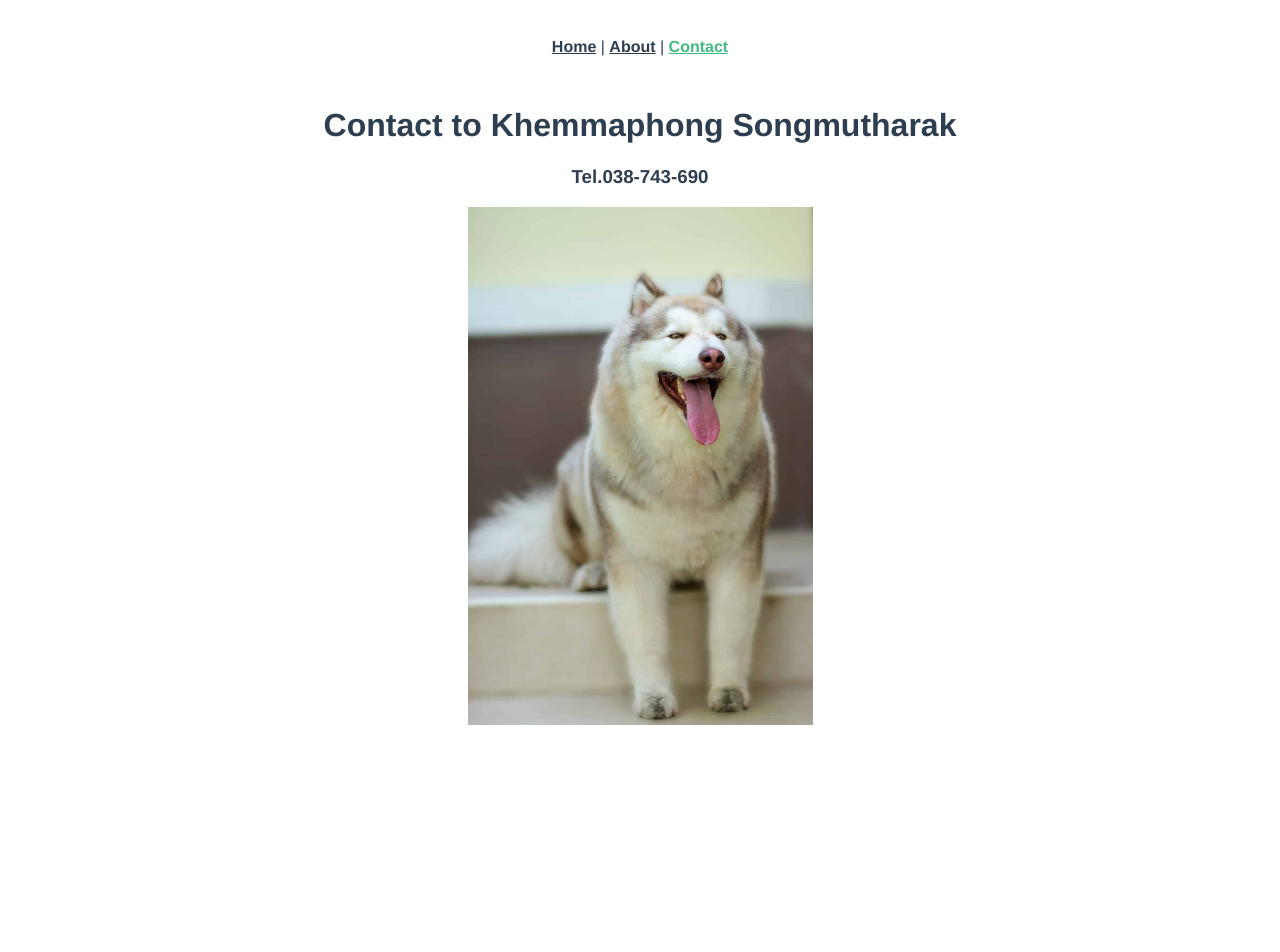
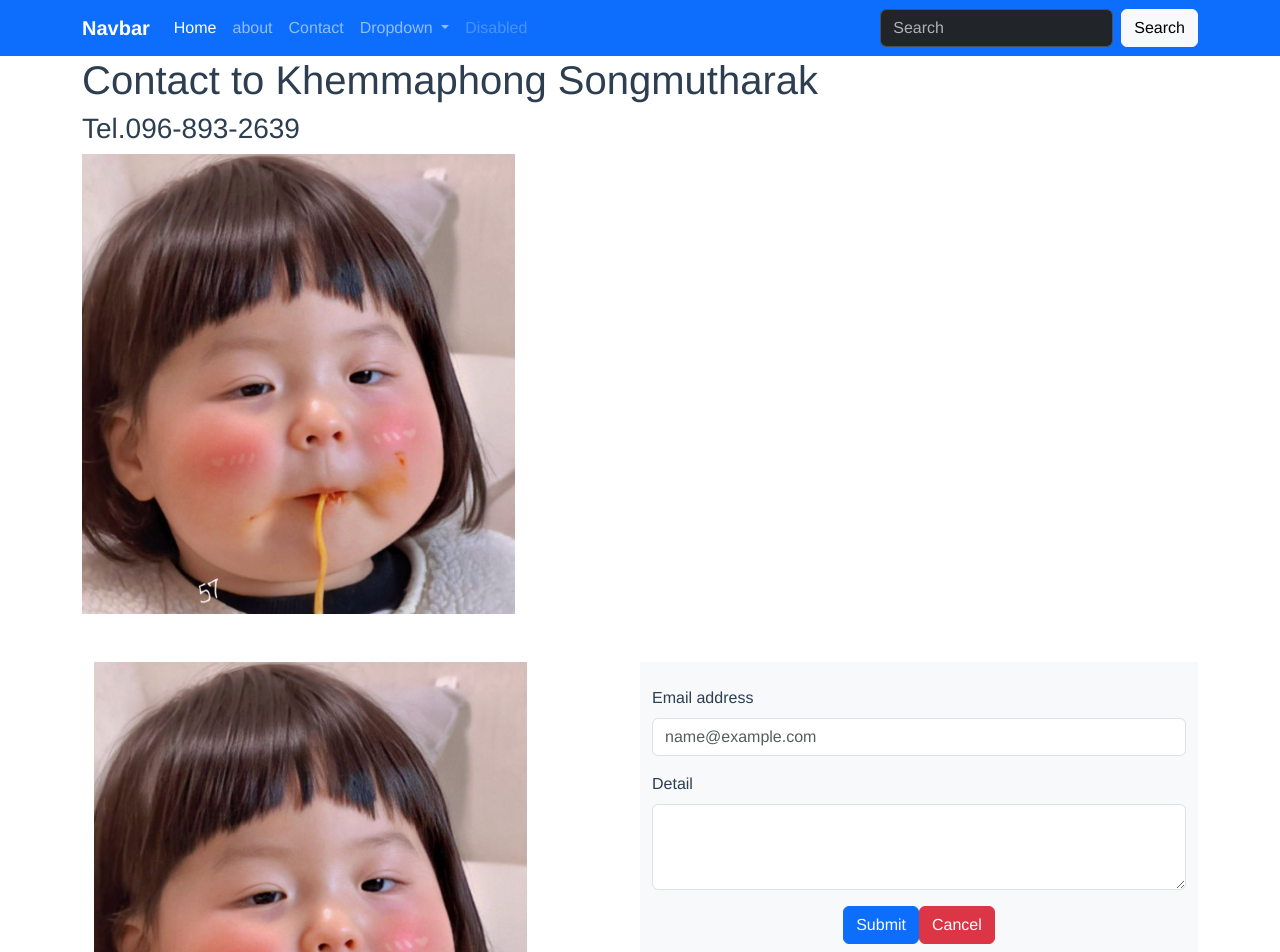
Before and after one commit to jackyou456123-beep/App-vue01, a Vue app: page /contact in a window 1280 px wide. Shown: the top 952 px of the page. Before the commit the page ends 800 px from the top, so only its background shows below. Built offline with nearby package versions, Linux system fonts and the light colour scheme.

Commit message:
update v1

```diff
--- a/package.json
+++ b/package.json
@@ -7,6 +7,7 @@
     "build": "vue-cli-service build"
   },
   "dependencies": {
+    "bootstrap": "^5.3.8",
     "core-js": "^3.8.3",
     "vue": "^3.2.13",
     "vue-router": "^4.0.3",
--- a/src/App.vue
+++ b/src/App.vue
@@ -1,14 +1,57 @@
 <template>
+  <div >
+    <!--
   <nav>
     <router-link to="/">Home</router-link> |
     <router-link to="/about">About</router-link> |
     <router-link to="/contact">Contact</router-link>
 
+  </nav>
+  -->
 
-
-  </nav>
+  <nav class="navbar navbar-expand-lg bg-primary" data-bs-theme="dark" >
+  <div class="container">
+    <a class="navbar-brand" href="/">Navbar</a>
+    <button class="navbar-toggler" type="button" data-bs-toggle="collapse" data-bs-target="#navbarSupportedContent" aria-controls="navbarSupportedContent" aria-expanded="false" aria-label="Toggle navigation">
+      <span class="navbar-toggler-icon"></span>
+    </button>
+    <div class="collapse navbar-collapse" id="navbarSupportedContent">
+      <ul class="navbar-nav me-auto mb-2 mb-lg-0">
+        <li class="nav-item">
+          <a class="nav-link active" aria-current="page" href="/">Home</a>
+        </li>
+        <li class="nav-item">
+          <a class="nav-link" href="/about">about</a>
+        </li>
+        <li class="nav-item">
+          <a class="nav-link" href="/contact">Contact</a>
+        </li>
+        <li class="nav-item dropdown">
+          <a class="nav-link dropdown-toggle" href="#" role="button" data-bs-toggle="Contact" aria-expanded="false">
+            Dropdown
+          </a>
+          <ul class="dropdown-menu">
+            <li><a class="dropdown-item" href="#">Action</a></li>
+            <li><a class="dropdown-item" href="#">Another action</a></li>
+            <li><hr class="dropdown-divider"></li>
+            <li><a class="dropdown-item" href="#">Something else here</a></li>
+          </ul>
+        </li>
+        <li class="nav-item">
+          <a class="nav-link disabled" aria-disabled="true">Disabled</a>
+        </li>
+      </ul>
+      <form class="d-flex" role="search">
+        <input class="form-control me-2" type="search" placeholder="Search" aria-label="Search"/>
+        <button class="btn btn-light" type="submit">Search</button>
+      </form>
+    </div>
+  </div>
+</nav>
 
   <router-view/>
+
+</div>
 </template>
 
 <style>
@@ -16,7 +59,7 @@
   font-family: Avenir, Helvetica, Arial, sans-serif;
   -webkit-font-smoothing: antialiased;
   -moz-osx-font-smoothing: grayscale;
-  text-align: center;
+
   color: #2c3e50;
 }
 
--- a/src/main.js
+++ b/src/main.js
@@ -2,5 +2,6 @@
 import App from './App.vue'
 import router from './router'
 import store from './store'
-
+import "bootstrap/dist/css/bootstrap.css" ;  // bootstrap 5 css
+import "bootstrap/dist/js/bootstrap.bundle.js" ;  // bootstrap 5 css
 createApp(App).use(store).use(router).mount('#app')
--- a/src/views/AboutView.vue
+++ b/src/views/AboutView.vue
@@ -1,5 +1,7 @@
 <template>
-  <div class="about">
+  <div class="container">
     <h1>This is an about page</h1>
+    <h1>Khemmaphong Songmutharak</h1>
+
   </div>
 </template>
--- a/src/views/Contact.vue
+++ b/src/views/Contact.vue
@@ -1,7 +1,36 @@
 <template >
-    <div>
+    <div class="container">
          <h1>Contact to Khemmaphong Songmutharak</h1>
-         <h3>Tel.038-743-690</h3>
-         <img alt="Vue logo" src="../assets/2.png">
-    </div>
+         <h3>Tel.096-893-2639</h3>
+         <img alt="Vue logo" src="../assets/1.png">
+<br><br><br>
+
+
+<div class="container">
+    <div class="row">
+    <!-- 1 -->
+    <div class="col-sm-6">
+         <img alt="Vue logo"  src="../assets/1.png">
+      </div>
+    <!-- 2 -->
+    <div class="col-sm-6 bg-body-tertiary">
+    <div class="mb-3 mt-4">
+  <label for="exampleFormControlInput1" class="form-label">Email address</label>
+  <input type="email" class="form-control" id="exampleFormControlInput1" placeholder="name@example.com">
+</div>
+<div class="mb-3">
+  <label for="exampleFormControlTextarea1" class="form-label">Detail</label>
+  <textarea class="form-control" id="exampleFormControlTextarea1" rows="3"></textarea>
+</div>
+ <div class="mb-3 text-center">
+  <button type="button" class="btn btn-primary">Submit</button>
+  <button type="button" class="btn btn-danger">Cancel</button>
+
+  </div>
+
+</div>
+  </div>
+
+</div>
+</div>
 </template>
--- a/src/views/HomeView.vue
+++ b/src/views/HomeView.vue
@@ -1,5 +1,5 @@
 <template>
-  <div class="home">
+  <div class="container">
     <img alt="Vue logo" src="../assets/1.png">
     <HelloWorld msg="Welcome to Your Vue.js App"/>
   </div>
```
Also changed, not shown: 1 other file (tests, documents, lock files or other folders).
